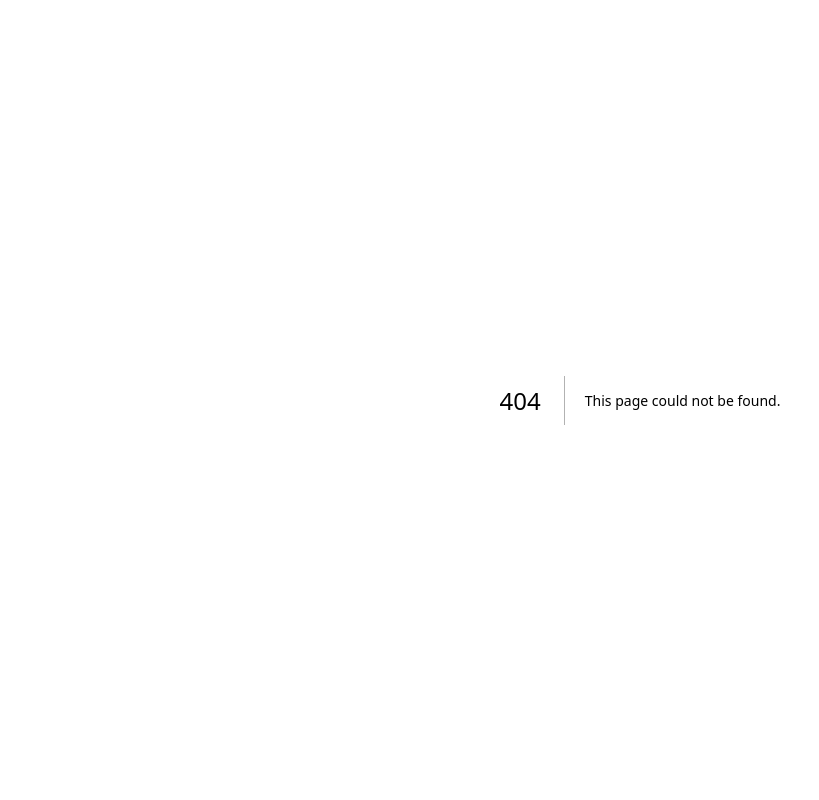
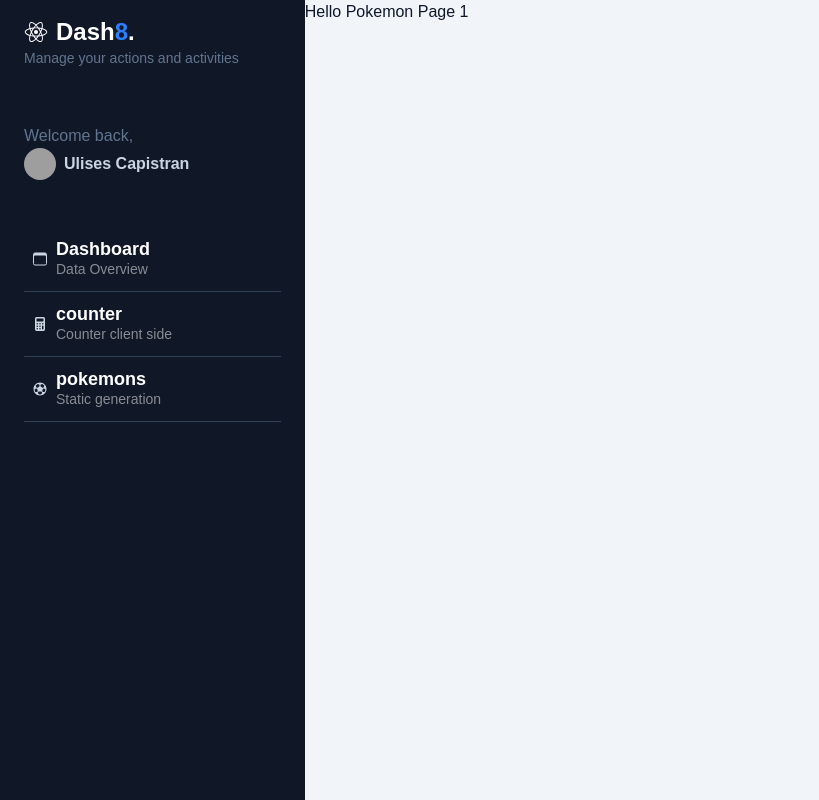
Before and after one commit to ucapistranmtz/my-nextjs-lessons, a Next.js app in the folder 2-dashboard-example/: page /dashboard/pokemon/1 in a window 1280 px wide. Before the commit this address had no page. Shown: the whole page, without its empty margins (0-819 px from the left). Built offline with nearby package versions, Linux system fonts and the light colour scheme; grey boxes are pictures that could not be loaded.

Commit message:
Rutas anidadas - argumentos por URL

```diff
--- /dev/null
+++ b/2-dashboard-example/src/app/dashboard/pokemon/[id]/page.tsx
@@ -0,0 +1,12 @@
+interface Props {
+params:{ id:string}
+}
+
+export default function PokemonPage( {params}:Props){
+   console.log(params)
+return (
+   <div>
+    Hello Pokemon Page {params.id}
+   </div>
+)
+}
--- a/2-dashboard-example/src/pokemons/interfaces/components/PokemonCard.tsx
+++ b/2-dashboard-example/src/pokemons/interfaces/components/PokemonCard.tsx
@@ -25,7 +25,7 @@
           <p className='text-sm text-gray-100'>John@Doe.com</p>
           <div className='mt-5'>
             <Link
-              href={`dashboard/pokemon/${id}`}
+              href={`/dashboard/pokemon/${id}`}
               className='border rounded-full py-2 px-4 text-xs font-semibold text-gray-100'
             >
               more info
```
